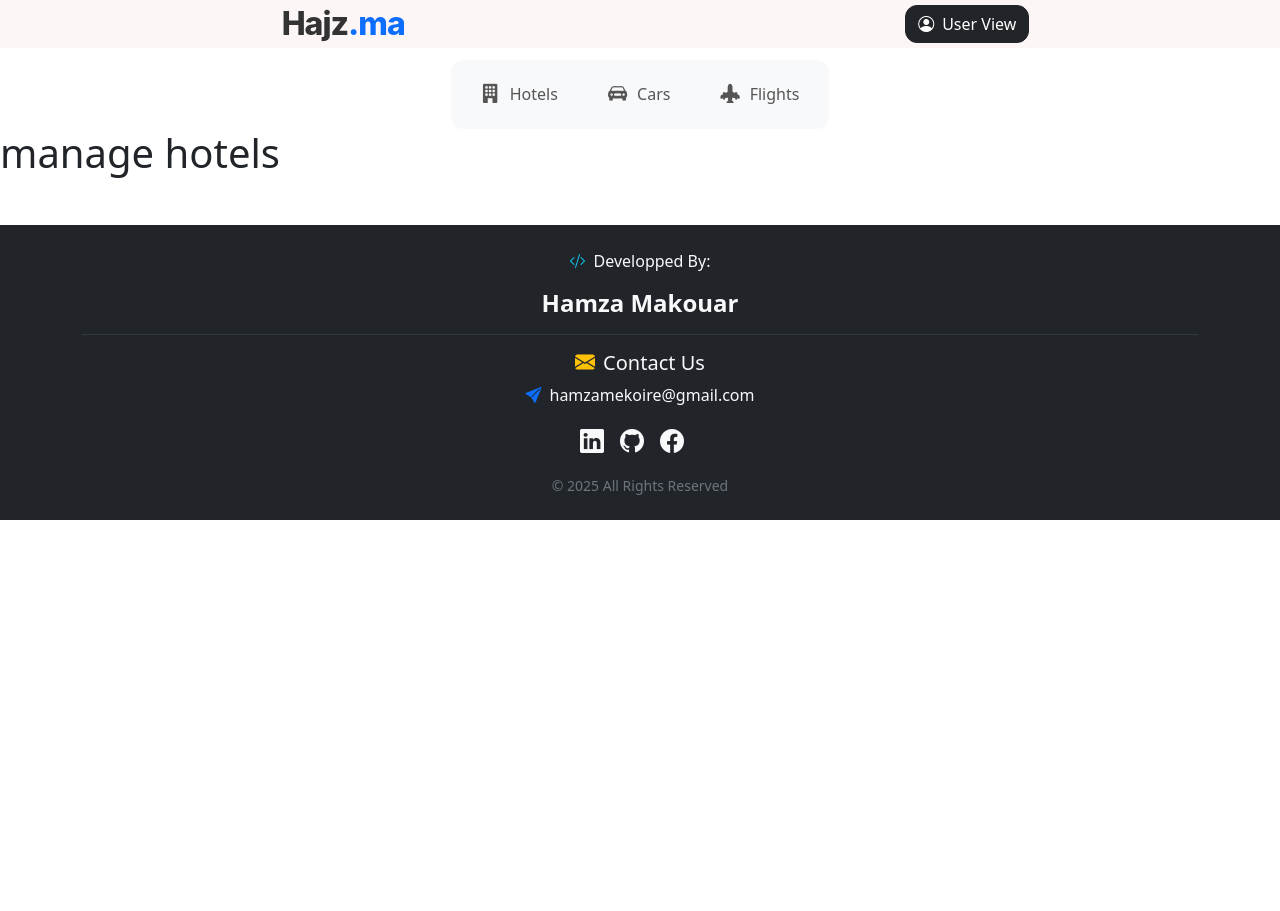
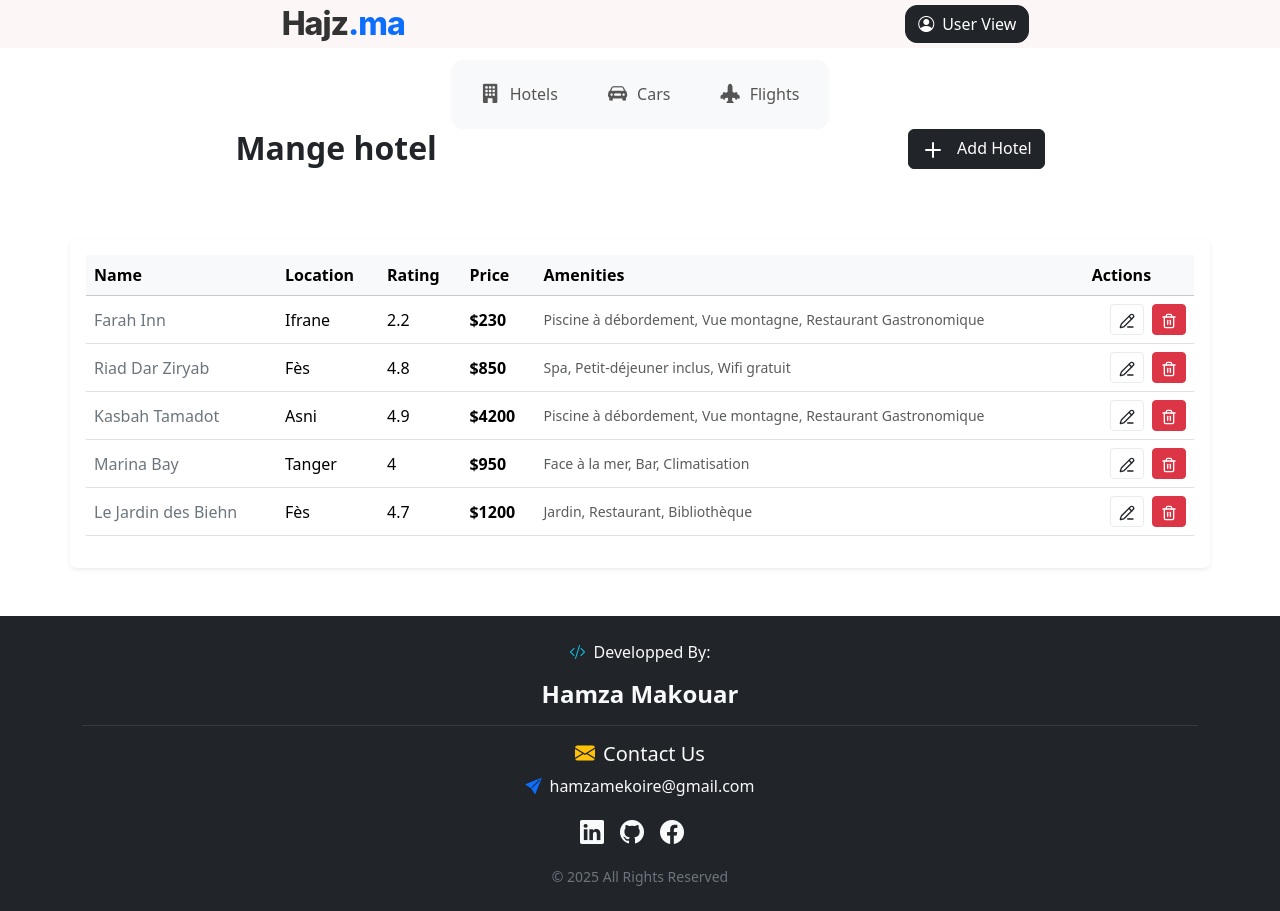
Before and after one commit to makouarHamza/Hajz.ma, a React (Vite) app: page /manageHotels in a window 1280 px wide. Before the commit the page ends 800 px from the top, so only its background shows below. Built offline with nearby package versions, Linux system fonts and the light colour scheme; data requests are answered from the project's data file.

Commit message:
add a table manage and link to ajoute

```diff
--- a/src/App.jsx
+++ b/src/App.jsx
@@ -7,6 +7,7 @@ import 'bootstrap-icons/font/bootstrap-icons.css'; // Corrected path
 import { useState } from 'react';
 import Footer from './layouts/footer';
 import ListHotels from './hotels/hotelsList';
+import HotelManage from './hotels/hotelmanage';
 
 function App() {
   const [isAdmin,setIsAdmin] = useState(false);
@@ -78,7 +79,7 @@ function App() {
           <Route path='hotels' element={ <ListHotels /> }/>
           <Route path='manageCars' element={<h1>manage Cars</h1>}/>
           <Route path='manageFlights' element={<h1>manage flights</h1>}/>
-          <Route path='manageHotels' element={ <h1>manage hotels</h1> }/>
+          <Route path='manageHotels' element={ <HotelManage /> }/>
         </Routes>
       </BrowserRouter>
 
--- a/src/hotels/hotelCard.jsx
+++ b/src/hotels/hotelCard.jsx
@@ -49,7 +49,7 @@ function HotelCard({dataHotel}){
                         <div className="d-flex justify-content-between align-item-end mt-3">
                             <div>
                                 <p className="text-muted mb-0 small">From</p>
-                                <h3 className="fw-bold mb-0">{dataHotel.price} DH</h3>
+                                <h3 className="fw-bold mb-0">${dataHotel.price}</h3>
                                 <p className="text-muted mb-0 small">per noght</p>
                             </div>
                             <button className="btn btn-dark btn-lg px-4 fw-bold" style={{ borderRadius: '8px'}}>
--- a/src/hotels/hotelmanage.jsx
+++ b/src/hotels/hotelmanage.jsx
@@ -0,0 +1,86 @@
+import { PencilLine, Plus, Trash2 } from "lucide-react";
+import { useDispatch, useSelector } from "react-redux";
+import { Link } from "react-router-dom";
+import { allHotelsData, getDataHotels, hotelError, hotelStatus } from "./hotelsSlice";
+import { useEffect } from "react";
+
+function HotelManage(){
+    const hotelData = useSelector(allHotelsData);
+    const status = useSelector(hotelStatus);
+    const error = useSelector(hotelError);
+    const dispatch = useDispatch();
+
+    useEffect(function(){
+        if(status === 'idle') {
+            dispatch(getDataHotels())
+        }
+    },[dispatch])
+
+    let tabelContent = ''
+    if(status === 'loading'){
+        tabelContent = <tr><td colSpan={6}>loading...</td></tr>
+    } else if(status === 'succeeded'){
+        tabelContent = hotelData.map((hotel, index) =>
+            <tr key={index}>
+                <td className="fw-medium text-secondary">{hotel.nameHotel}</td>
+                <td>{hotel.city}</td>
+                <td>{hotel.rating}</td>
+                <td className="fw-bold">${hotel.price}</td>
+                <td className="text-muted small"> {hotel.amenities.join(', ')}</td>
+
+                <td className="text-end">
+                    <button className="btn btn-outline-secondary btn-sm me-2 border-light-subtle">
+                        <PencilLine size={16} className="text-dark" />
+                    </button>
+                    <button className="btn btn-danger btn-sm">
+                        <Trash2 size={16} />
+                    </button>
+
+                </td>
+            </tr>
+
+        )
+    } else if(status === 'failed') {
+        tabelContent = <tr> {error} </tr>
+    }
+    return(
+        <>
+        <div className="space-y-6">
+            <div style={{display:'flex',justifyContent:'space-around'}}>
+
+                <div>
+                    <h2 className='mb-4 fw-bold'>Mange hotel</h2>
+                </div>
+                <div>
+                    <Link className="btn btn-dark" >
+                    <Plus className="size-4 mr-2"/>
+                    &nbsp;&nbsp; Add Hotel
+                    </Link>
+                </div>
+            </div>
+
+            <div className="container mt-5 shadow-sm p-3 mb-5 bg-white rounded">
+                <div className="table-responsive">
+                    <table className="table align-middle table-hover">
+                        <thead className="table-light">
+                            <tr>
+                                <th scope="col">Name</th>
+                                <th scope="col">Location</th>
+                                <th scope="col">Rating</th>
+                                <th scope="col">Price</th>
+                                <th scope="col">Amenities</th>
+                                <th scope="col">Actions</th>
+                            </tr>
+                        </thead>
+                        <tbody>
+                            {tabelContent}
+                        </tbody>
+                    </table>
+                </div>
+            </div>
+
+        </div>
+        </>
+    )
+}
+export default HotelManage
```
